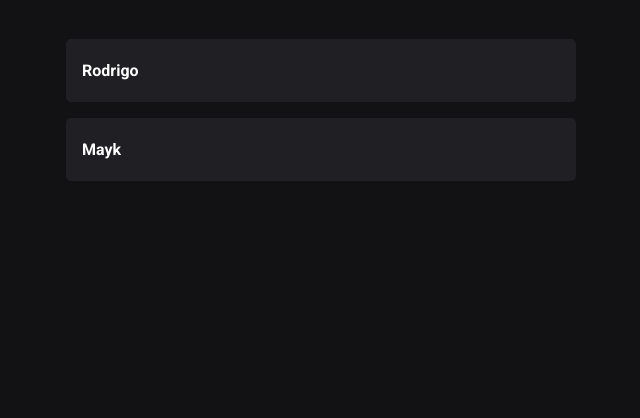
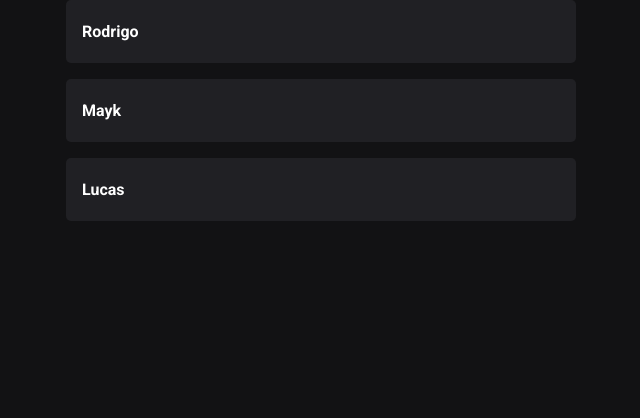
Before and after one commit to MuriloSouza955/dom, a plain HTML site: page template/index.html in a window 1280 px wide. Shown: the part 382-800 px from the top of the page, without its empty margins (319-959 px from the left). Drawn offline with Linux system fonts and the light colour scheme.

Commit message:
07 - Criando Elementos

```diff
--- a/template/index.html
+++ b/template/index.html
@@ -20,7 +20,6 @@
       <ul>
         <li id="guest-1" class="guest">
           <span>Rodrigo</span>
-          <span class="hide">3 novas mensagens</span>
         </li>
 
         <li id="guest-2" class="guest">
--- a/template/scripts.js
+++ b/template/scripts.js
@@ -1,21 +1,31 @@
 /*
 
-Alterando Estilos
-Nesta aula, aprendemos a manipular estilos dos elementos da DOM utilizando JavaScript. Foi mostrado como adicionar e remover classes dinamicamente, além de utilizar o método toggle para alternar entre adicionar e remover uma classe. Também foi demonstrado como modificar propriedades de estilo, como a cor de um botão, diretamente pelo JavaScript. Essas técnicas são úteis para personalizar a aparência dos elementos na página de forma dinâmica.
+Criando Elementos
+Nesta aula, aprendemos a criar elementos com JavaScript e inseri-los na DOM. Utilizamos o método document.createElement para criar novos elementos, como li e span, e o método append para adicionar elementos. Também exploramos o método prepend para adicionar elementos no início. Além disso, vimos como adicionar classes aos elementos criados. Com essas técnicas, é possível manipular a estrutura da página de forma dinâmica e criar elementos de forma programática.
 
 */
 
-const input = document.querySelector('#name');
-// // adiciona a classe input-error
-// input.classList.add('input-error');
+const guests = document.querySelector("ul")
 
-// // remove a classe input-error
-// input.classList.remove('input-error');
+const newGuest = document.createElement("li")
+// Adiciona uma classe ao elemento
+newGuest.classList.add("guest")
+// Adiciona um id ao elemento`
+newGuest.id = "guest-3"
+const guestName = document.createElement("span")
 
-// // adiciona a classe input-error se não estiver presente, ou remove se já estiver presente
-// input.classList.toggle('input-error');
+guestName.textContent = "Lucas"
 
-const button = document.querySelector('button');
+const guestSurname = document.createElement("span")
+guestSurname.textContent = "Fernandes"
 
-//Modificando o estilo diretamente
-// button.style.backgroundColor = 'red';
+// Adiciona após o ultimo filho, e aceita mais de um elemento
+// newGuest.append(guestName, guestSurname)
+
+// Adiciona antes do primeiro filho
+// newGuest.prepend(guestSurname)
+
+//É mais simples que o append e aceita apenas um argumento
+newGuest.appendChild(guestName)
+
+guests.append(newGuest)
```
